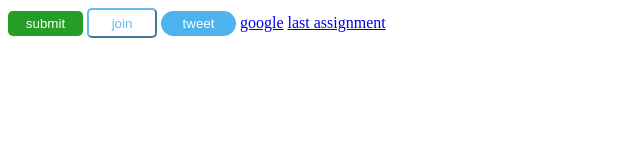
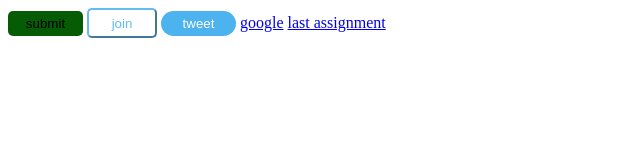
Before and after one commit to majorxoxo/ass3, a plain HTML site: page index.html in a window 1280 px wide. In both pictures the pointer is over the button "submit". Shown: the whole page, without its empty margins (0-640 px from the left). Drawn offline with Linux system fonts and the light colour scheme.

Commit message:
make changes

```diff
--- a/index.html
+++ b/index.html
@@ -16,7 +16,15 @@
             height: 25px;
             width: 75px;
             border: 2px;
+            transition: all 2s;
         }
+
+        .submit:hover{
+            background-color: rgb(5, 92, 5);
+            color: black;
+        }
+
+
         .join{
             height: 30px;
             width: 70px;
```
